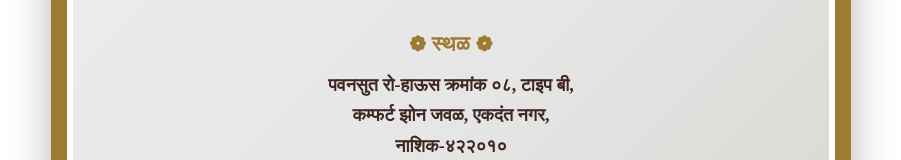
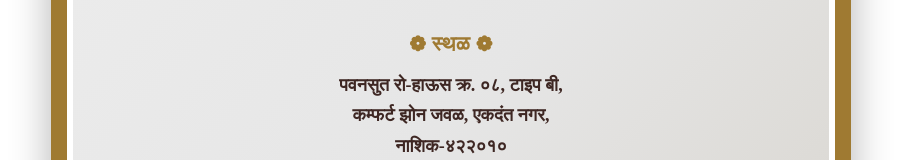
Before and after one commit to Ritesh20101998/invitation_card, a React (Create React App) app: page / in a window 1280 px wide. Shown: the part 762-922 px from the top of the page, without its empty margins (189-1090 px from the left). Built offline with nearby package versions, Linux system fonts and the light colour scheme.

Commit message:
first commit6

```diff
--- a/src/components/InvitationDetails.js
+++ b/src/components/InvitationDetails.js
@@ -7,7 +7,7 @@ const invitationDetails = {
     event: "वास्तुशांती, गृहप्रवेश व सत्यनारायण पूजा",
     date: "शुक्रवार, दि. ६ फेब्रुवारी २०२६",
     time: "सकाळी ११:३० वा.",
-    venue: "पवनसुत रो-हाऊस क्रमांक ०८, टाइप बी,\nकम्फर्ट झोन जवळ, एकदंत नगर,\nनाशिक-४२२०१०",
+    venue: "पवनसुत रो-हाऊस क्र. ०८, टाइप बी,\nकम्फर्ट झोन जवळ, एकदंत नगर,\nनाशिक-४२२०१०",
     hosts: "सौ. नलिनी प्रवीण कोठावदे व श्री. प्रवीण दत्तात्रय कोठावदे",
     request: "आपला अमूल्य वेळ काढून उपस्थित राहून पूजा व प्रसादाचा लाभ घ्यावा."
 };
```
